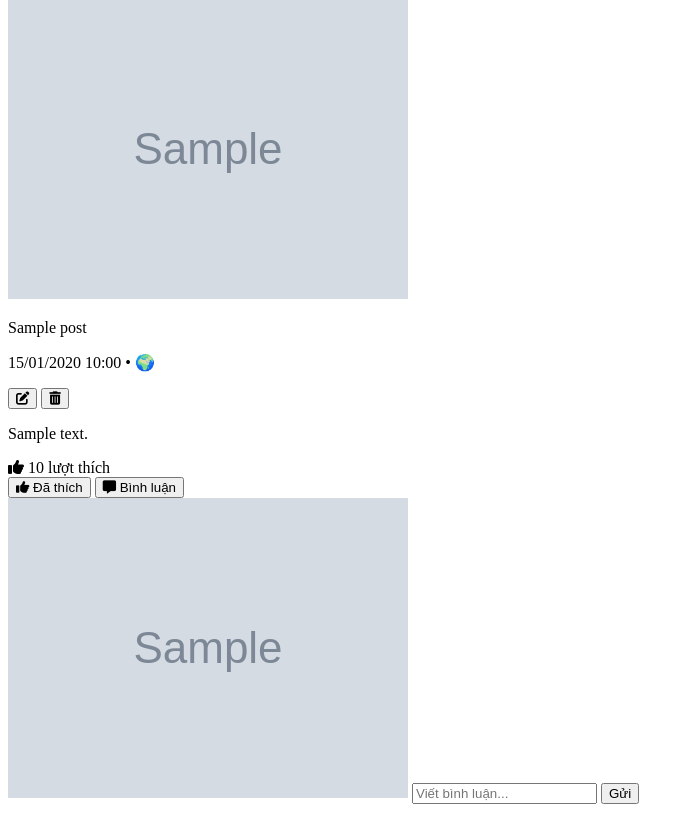
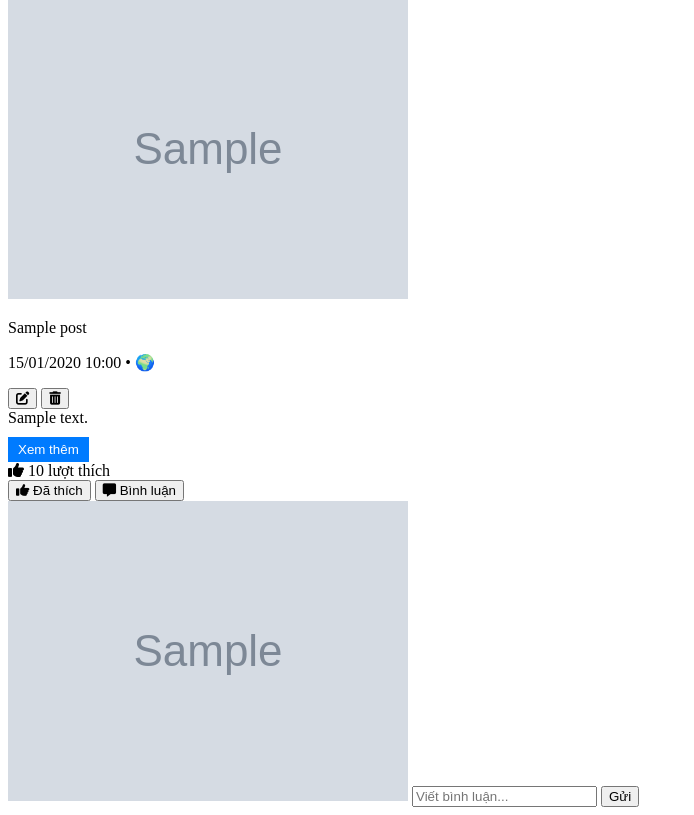
Before and after one commit to thanhlamcode/Symfony_SocialWeb, a Symfony app: template templates/news.html.twig in a window 1280 px wide. Shown: the part 4300-5115 px from the top of the page, without its empty margins (0-694 px from the left). Run offline with Twig, Linux system fonts and the light colour scheme; the template is opened without the code that fills it: most values are stand-ins (such as "Sample title", 1, 10 or a date in 2020); grey boxes marked "Sample" are stand-in pictures; some libraries are stand-ins or nearby versions.

Commit message:
feat: see more

```diff
--- a/templates/news.html.twig
+++ b/templates/news.html.twig
@@ -273,6 +273,27 @@
             max-height: 500px;
         }
 
+        /* Đảm bảo nội dung không vượt quá chiều cao 500px */
+        .content-truncate {
+            max-height: 500px;
+            overflow: hidden;
+            transition: max-height 0.3s ease-out;
+        }
+
+        /* Nút Xem thêm và Thu gọn */
+        .btn-toggle {
+            background-color: #007bff;
+            color: white;
+            border: none;
+            padding: 5px 10px;
+            cursor: pointer;
+            margin-top: 10px;
+        }
+
+        .btn-toggle:hover {
+            background-color: #0056b3;
+        }
+
     </style>
 
     <div class="w-full h-full overflow-y-auto">
@@ -393,7 +414,10 @@
 
                             {# Nội dung bài đăng #}
                             <div class="mt-3 text-gray-300">
-                                <p>{{ post.content|raw }}</p>
+                                <div id="post-content-{{ post.id }}" class="content-truncate" style="max-height: 500px; overflow: hidden;">
+                                    {{ post.content|raw }}
+                                </div>
+                                <button id="toggle-btn-{{ post.id }}" class="btn-toggle">Xem thêm</button>
                             </div>
 
                             {# Lượt thích, bình luận #}
@@ -845,6 +869,38 @@
         });
     </script>
 
+    <script>
+        document.addEventListener("DOMContentLoaded", function () {
+            {% for post in posts %}
+            (function() {
+                // Lấy các phần tử cần thiết
+                const toggleBtn = document.getElementById('toggle-btn-{{ post.id }}');
+                const postContent = document.getElementById('post-content-{{ post.id }}');
+                let isExpanded = false;
+
+                // Đảm bảo nếu toggleBtn hoặc postContent không có (khi page chưa load xong) sẽ không xảy ra lỗi
+                if (!toggleBtn || !postContent) return;
+
+                // Xử lý sự kiện khi nhấn nút "Xem thêm" hoặc "Thu gọn"
+                toggleBtn.addEventListener('click', () => {
+                    if (isExpanded) {
+                        // Nếu đang mở rộng, thu gọn lại
+                        postContent.style.maxHeight = '500px';
+                        toggleBtn.textContent = 'Xem thêm';
+                    } else {
+                        // Nếu đang thu gọn, mở rộng nội dung
+                        postContent.style.maxHeight = 'none';
+                        toggleBtn.textContent = 'Thu gọn';
+                    }
+
+                    // Đổi trạng thái mở rộng hay thu gọn
+                    isExpanded = !isExpanded;
+                });
+            })();
+            {% endfor %}
+        });
+    </script>
+
     {# Include Alert Component #}
     {% include 'components/alert.html.twig' %}
 
```
